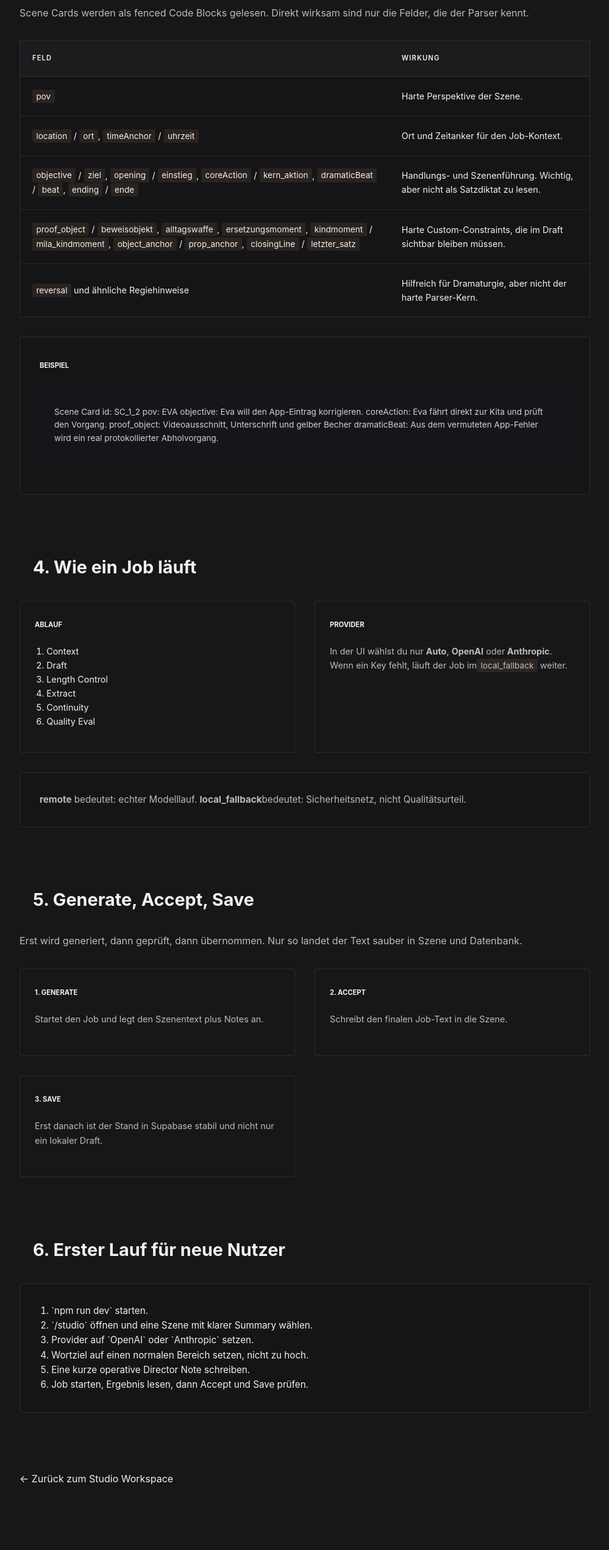
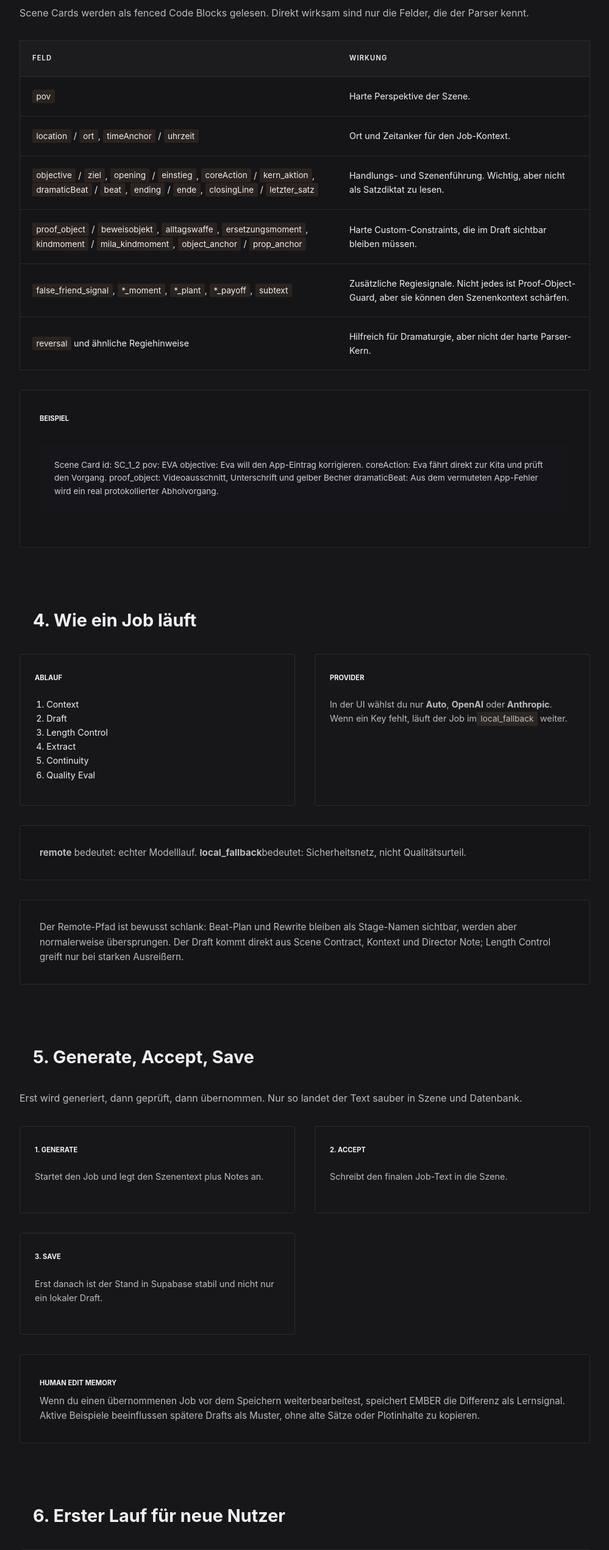
Before and after one commit to KleinDigitalSolutions/EMBER, a Next.js app: page /studio/guide in a window 1280 px wide. Shown: the part 1797-4338 px from the top of the page at 61% size, without its empty margins (140-1139 px from the left). Before the commit the page ends 4298 px from the top, so only its background shows below. Built offline with nearby package versions, Linux system fonts and the light colour scheme.

Commit message:
buchprobe

```diff
--- a/app/studio/guide/page.tsx
+++ b/app/studio/guide/page.tsx
@@ -278,12 +278,16 @@ export default function StudioGuidePage() {
               <td>Ort und Zeitanker für den Job-Kontext.</td>
             </tr>
             <tr>
-              <td><span className="code">objective</span> / <span className="code">ziel</span>, <span className="code">opening</span> / <span className="code">einstieg</span>, <span className="code">coreAction</span> / <span className="code">kern_aktion</span>, <span className="code">dramaticBeat</span> / <span className="code">beat</span>, <span className="code">ending</span> / <span className="code">ende</span></td>
+              <td><span className="code">objective</span> / <span className="code">ziel</span>, <span className="code">opening</span> / <span className="code">einstieg</span>, <span className="code">coreAction</span> / <span className="code">kern_aktion</span>, <span className="code">dramaticBeat</span> / <span className="code">beat</span>, <span className="code">ending</span> / <span className="code">ende</span>, <span className="code">closingLine</span> / <span className="code">letzter_satz</span></td>
               <td>Handlungs- und Szenenführung. Wichtig, aber nicht als Satzdiktat zu lesen.</td>
             </tr>
             <tr>
-              <td><span className="code">proof_object</span> / <span className="code">beweisobjekt</span>, <span className="code">alltagswaffe</span>, <span className="code">ersetzungsmoment</span>, <span className="code">kindmoment</span> / <span className="code">mila_kindmoment</span>, <span className="code">object_anchor</span> / <span className="code">prop_anchor</span>, <span className="code">closingLine</span> / <span className="code">letzter_satz</span></td>
+              <td><span className="code">proof_object</span> / <span className="code">beweisobjekt</span>, <span className="code">alltagswaffe</span>, <span className="code">ersetzungsmoment</span>, <span className="code">kindmoment</span> / <span className="code">mila_kindmoment</span>, <span className="code">object_anchor</span> / <span className="code">prop_anchor</span></td>
               <td>Harte Custom-Constraints, die im Draft sichtbar bleiben müssen.</td>
+            </tr>
+            <tr>
+              <td><span className="code">false_friend_signal</span>, <span className="code">*_moment</span>, <span className="code">*_plant</span>, <span className="code">*_payoff</span>, <span className="code">subtext</span></td>
+              <td>Zusätzliche Regiesignale. Nicht jedes ist Proof-Object-Guard, aber sie können den Szenenkontext schärfen.</td>
             </tr>
             <tr>
               <td><span className="code">reversal</span> und ähnliche Regiehinweise</td>
@@ -334,6 +338,13 @@ Scene Card
             bedeutet: Sicherheitsnetz, nicht Qualitätsurteil.
           </p>
         </div>
+        <div className="highlight-box">
+          <p style={{ margin: 0, fontSize: "0.95rem" }}>
+            Der Remote-Pfad ist bewusst schlank: Beat-Plan und Rewrite bleiben als Stage-Namen
+            sichtbar, werden aber normalerweise übersprungen. Der Draft kommt direkt aus Scene
+            Contract, Kontext und Director Note; Length Control greift nur bei starken Ausreißern.
+          </p>
+        </div>
       </section>
 
       <section>
@@ -363,6 +374,14 @@ Scene Card
             </p>
           </div>
         </div>
+        <div className="highlight-box">
+          <span className="label">Human Edit Memory</span>
+          <p style={{ margin: 0, fontSize: "0.95rem" }}>
+            Wenn du einen übernommenen Job vor dem Speichern weiterbearbeitest, speichert EMBER
+            die Differenz als Lernsignal. Aktive Beispiele beeinflussen spätere Drafts als Muster,
+            ohne alte Sätze oder Plotinhalte zu kopieren.
+          </p>
+        </div>
       </section>
 
       <section>
--- a/components/studio/book-writer-panel.tsx
+++ b/components/studio/book-writer-panel.tsx
@@ -642,7 +642,7 @@ export function BookWriterPanel({
           <div className="book-writer-card__head">
             <div>
               <span className="scene-editor__eyebrow">AI Copilot</span>
-              <h4>OpenAI, Anthropic, Gemini, Groq</h4>
+              <h4>Auto, OpenAI, Anthropic</h4>
             </div>
           </div>
 
```
Also changed, not shown: 2 other files (tests, documents, lock files or other folders).
